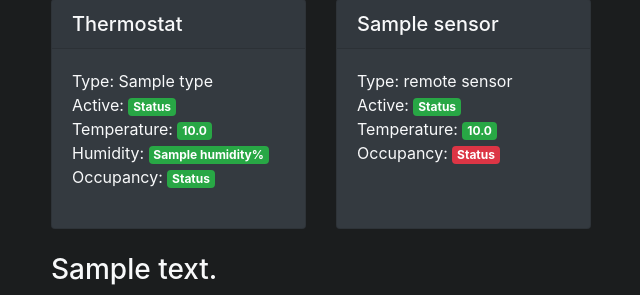
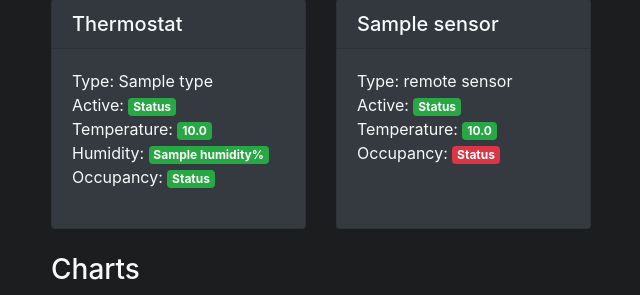
Before and after one commit to iamharryliu/ecobee-dashboard, a Flask app: template ecobee/apps/templates/thermostats/thermostat/view.html in a window 1280 px wide. Shown: the part 398-693 px from the top of the page, without its empty margins (34-674 px from the left). Run offline with Flask 2, Linux system fonts and the light colour scheme; the template is opened without the code that fills it: most values are stand-ins (such as "Sample title", 1, 10 or a date in 2020); some libraries are stand-ins or nearby versions.

Commit message:
remove chart header and add charts header

```diff
--- a/ecobee/apps/templates/thermostats/thermostat/components/graph.html
+++ b/ecobee/apps/templates/thermostats/thermostat/components/graph.html
@@ -1,7 +1,7 @@
 <script src="http://ajax.googleapis.com/ajax/libs/jquery/1.8.2/jquery.min.js"></script>
 <script src="http://code.highcharts.com/highcharts.js"></script>
+<h3>Charts</h3>
 {% for chart_dict in charts %}
-<h3>{{ chart_dict['title']['text'] }}</h3>
 <div id={{ chart_dict['chart_id']|safe }} class="chart" style="height: 500px;"></div>
 <script>
     var chart_id = {{ chart_dict['chart_id']|safe }}
```
